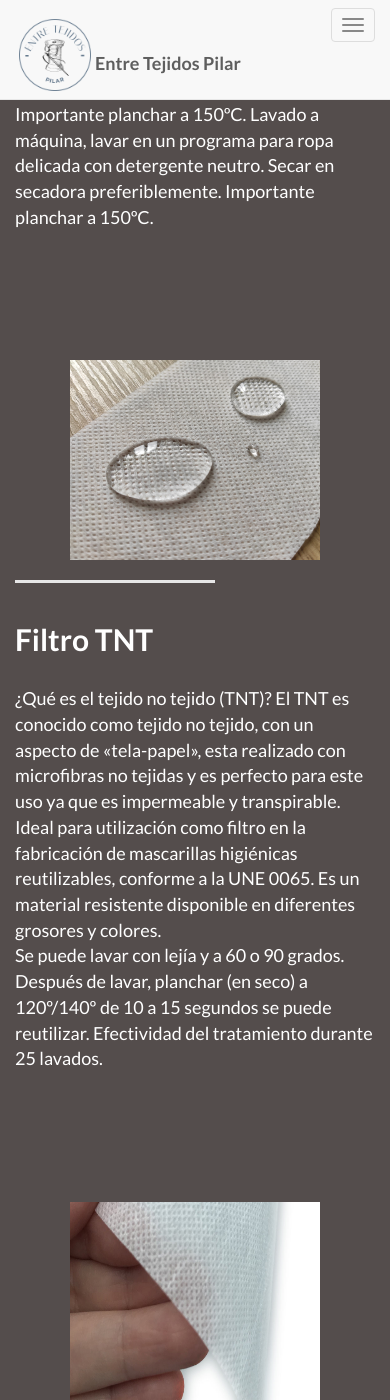
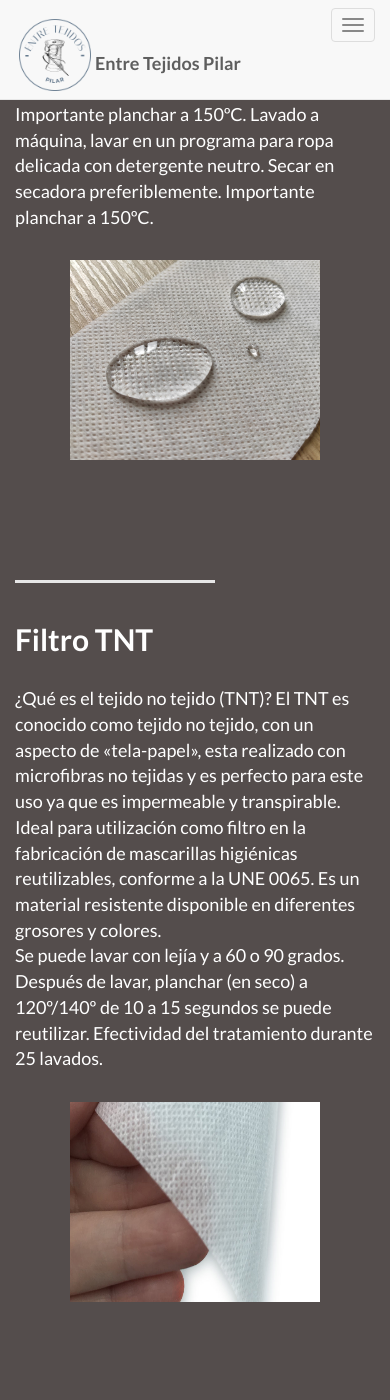
Before and after one commit to proyectos-web-yaniramc/entre-tejidos-pilar, a Jekyll site: the page built from index.markdown, in a window 390 px wide and 1400 px high, scrolled down 1485 px. Built offline with Jekyll 4.4.1, drawn with Linux system fonts in a browser that asks for light colours.

Commit message:
He arreglado el formato para movil.

```diff
--- a/_includes/contact.html
+++ b/_includes/contact.html
@@ -22,7 +22,7 @@
 					<ul class="list-inline banner-social-buttons">
 						{% for social in site.social %}
 						<li>
-							<a href="{{ social.url }}" class="btn btn-default btn-lg"><i class="fa fa-{{ social.title }} fa-fw"></i> <span class="network-name">{{ social.title }}</span></a>
+							<a href="{{ social.url }}" class="buttons-social btn btn-default btn-lg"><i class="fa fa-{{ social.title }} fa-fw"></i> <span class="network-name">{{ social.title }}</span></a>
 						</li>
 						{% endfor %}
 					</ul>
--- a/css/landing-page.css
+++ b/css/landing-page.css
@@ -275,6 +275,42 @@ h6 {
 
 }
 
+@media(max-width: 1615px) {
+    .img-filter {
+        visibility: hidden;
+    }
+}
+
+@media only screen and (max-width: 600px) {
+  .carousel__holder {
+    width: 100%;
+    overflow: hidden;
+  }
+  .logo-correos {
+    position: relative;
+    bottom: 70px;
+    left: 150px;
+  }
+  .image-service {
+    position: relative;
+    bottom: 30px;
+  }
+
+  .img-filter {
+    position: relative;
+    bottom: 100px;
+    visibility: visible;
+  }
+
+  .buttons-social {
+    position: relative;
+    left: 100px;
+    top: 20px;
+  }
+
+
+}
+
 footer {
     padding: 50px 0;
     background-color: #f8f8f8;
```
